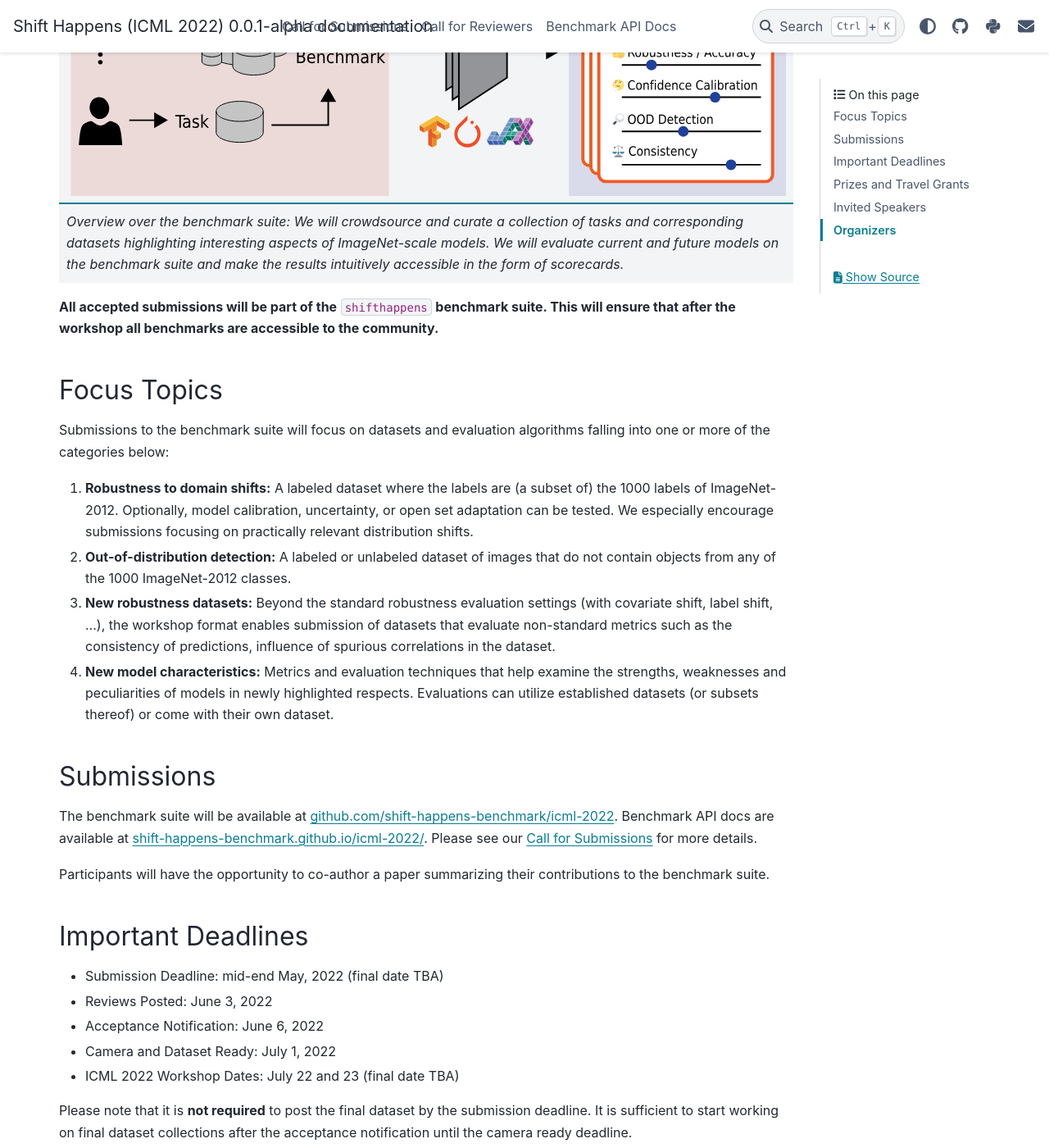
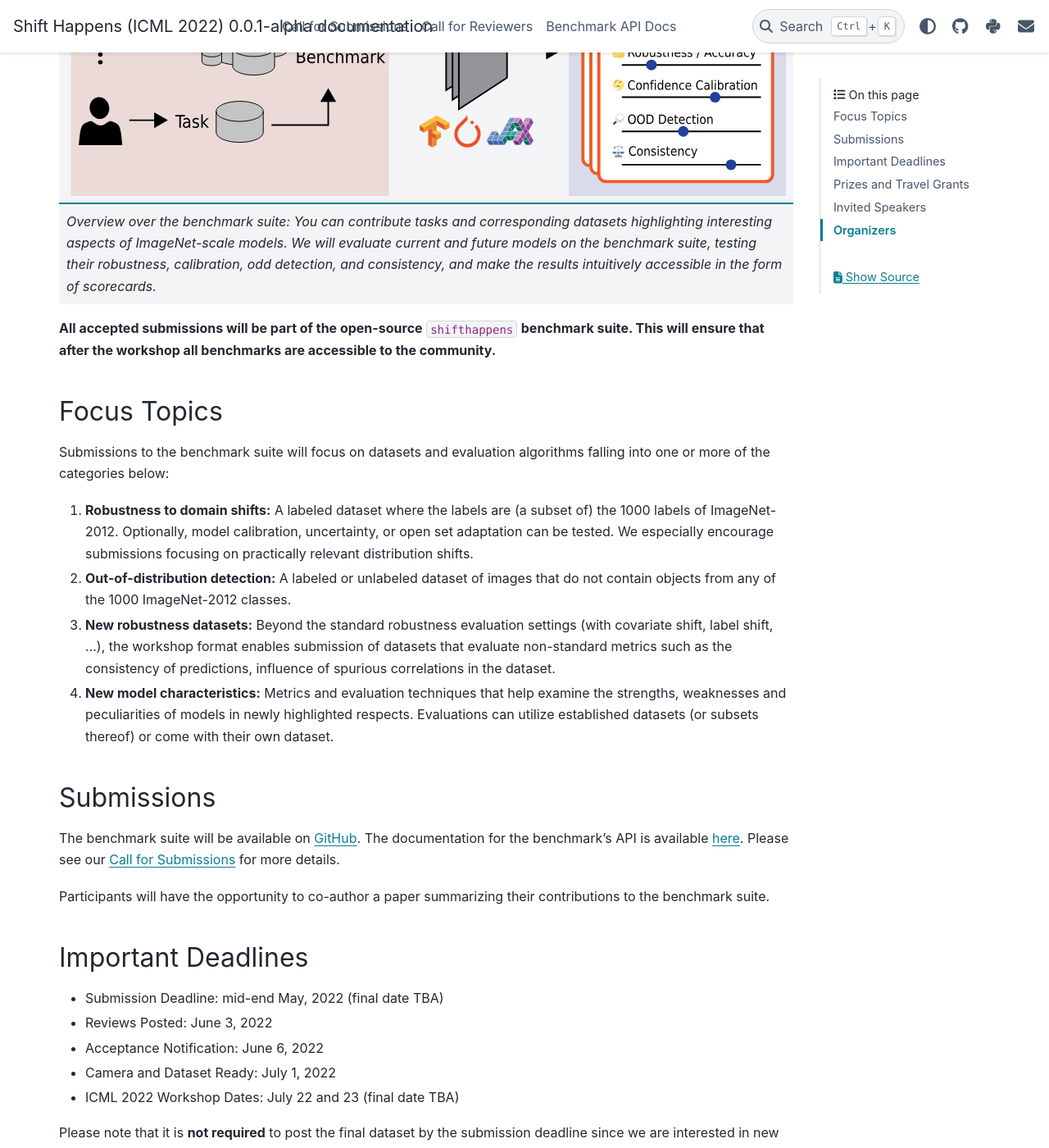
Before and after one commit to shift-happens-benchmark/icml-2022, a Sphinx documentation site: the page built from docs/source/index.rst, in a window 1280 px wide and 1400 px high, scrolled down 733 px. Shown: the whole window at 82% size. Built offline with Sphinx 7.4.7 and the PyData theme 0.15.4, drawn with Linux system fonts in a browser that asks for light colours; some of the changed text lies outside the part shown.

Commit message:
fixed Roland's comment in index

```diff
--- a/docs/source/index.rst
+++ b/docs/source/index.rst
@@ -22,14 +22,15 @@
 +-----------------------------------------------------------------------+
 | |overview.svg|                                                        |
 +=======================================================================+
-| *Overview over the benchmark suite: We will crowdsource and curate a  |
-| collection of tasks and corresponding datasets highlighting           |
+| *Overview over the benchmark suite: You can contribute tasks and      |
+| corresponding datasets highlighting                                   |
 | interesting aspects of ImageNet-scale models. We will evaluate        |
-| current and future models on the benchmark suite and make the         |
+| current and future models on the benchmark suite, testing their       |
+| robustness, calibration, odd detection, and consistency, and make the |
 | results intuitively accessible in the form of scorecards.*            |
 +-----------------------------------------------------------------------+
 
-**All accepted submissions will be part of the** ``shifthappens`` **benchmark suite. This will ensure that after the workshop all benchmarks are accessible to the community.**
+**All accepted submissions will be part of the open-source** ``shifthappens`` **benchmark suite. This will ensure that after the workshop all benchmarks are accessible to the community.**
 
 Focus Topics
 -------------
@@ -62,9 +63,9 @@
 Submissions
 -----------
 
-The benchmark suite will be available at
-`github.com/shift-happens-benchmark/icml-2022 <https://github.com/shift-happens-benchmark/icml-2022>`__.
-Benchmark API docs are available at `shift-happens-benchmark.github.io/icml-2022/ <https://shift-happens-benchmark.github.io/icml-2022/>`__.
+The benchmark suite will be available on
+`GitHub <https://github.com/shift-happens-benchmark/icml-2022>`__.
+The documentation for the benchmark's API is available `here <https://shift-happens-benchmark.github.io/icml-2022/>`__.
 Please see our :doc:`call_for_papers` for more details.
 
 Participants will have the opportunity to co-author a paper summarizing their contributions to the benchmark suite.
@@ -79,7 +80,7 @@
 - Camera and Dataset Ready: July 1, 2022
 - ICML 2022 Workshop Dates: July 22 and 23 (final date TBA)
 
-Please note that it is **not required** to post the final dataset by the submission deadline.
+Please note that it is **not required** to post the final dataset by the submission deadline since we are interested in new ideas for feasible datasets.
 It is sufficient to start working on final dataset collections after the acceptance notification until the camera ready deadline.
 
 Additional information about submission dates and the submission format can be found in :doc:`call_for_papers`.
```
